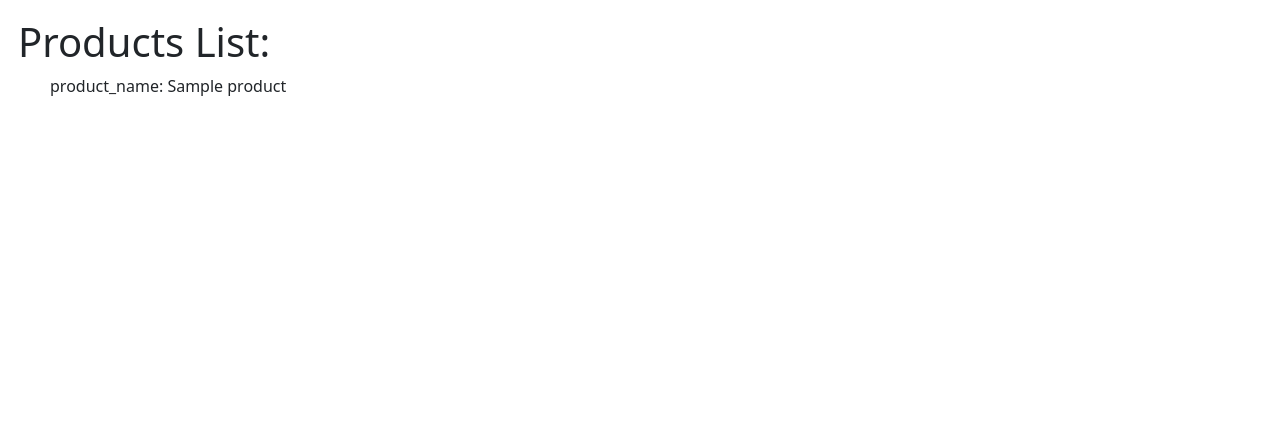
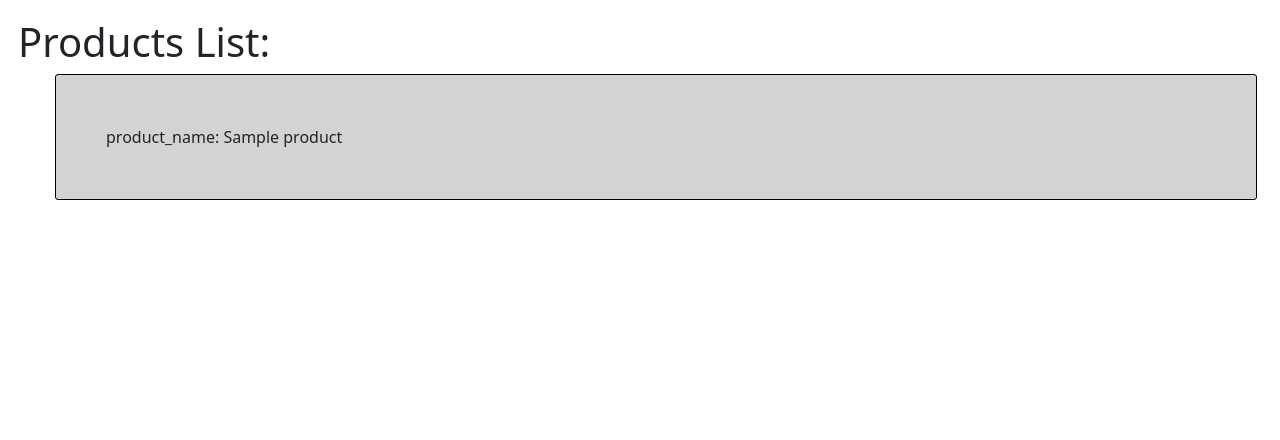
Before and after one commit to OmarThinks/cantiin_django, a Django app: page /products/ in a window 1280 px wide. Shown: the part 125-565 px from the top of the page. Run offline with Django 3.2, Linux system fonts and the light colour scheme; tables that the repository leaves empty hold one stand-in row (values such as "Sample post"); some libraries are stand-ins or nearby versions.

Commit message:
base_layout.html:abstracted

```diff
--- a/_app/assets/css/cards/product.css
+++ b/_app/assets/css/cards/product.css
@@ -0,0 +1,14 @@
+
+.product_card
+{
+	background-color: lightgrey;
+	border: solid 1px black;
+	border-radius: 3px;
+	margin : 5px;
+	padding: 50px;
+	transition: background .5s;
+}
+.product_card:hover
+{
+	background-color: white;
+}
--- a/_app/cantiin/templates/home.html
+++ b/_app/cantiin/templates/home.html
@@ -3,7 +3,7 @@
 {% block active_main_navbar %}home{% endblock %}
 {% block content %}
 
-<h1> Home :</h1>
+<h1> {{ title }}:</h1>
 <p>
 
 Welcome.
--- a/_app/cantiin/templates/products/list.html
+++ b/_app/cantiin/templates/products/list.html
@@ -1,22 +1,14 @@
 {% extends "base_layout.html" %}
-{% block title %}Products{% endblock %}
-{% block additional_css_files %}
-	<link rel="stylesheet" href="/static/css/cards/product.css">
-
-{% endblock %}
-
-{% block active_main_navbar %}products{% endblock %}
 {% block content %}
 
 
 
-<h1>Products List:</h1>
-
-
+<h1>{{ title }}:</h1>
 
 
 
 <ul>
+
     {% for product in products %}
 
     	<div class="product_card">
@@ -24,8 +16,7 @@
     	</div>
 
     {% endfor %}
+
 </ul>
 
-
-
 {% endblock %}
--- a/_app/cantiin/views.py
+++ b/_app/cantiin/views.py
@@ -16,11 +16,22 @@ def about(request):
 
 def homepage(request):
 	#return HttpResponse("Home Page")
-	return render(request, "home.html")
+	return render(request, "home.html",
+		{
+			"active_main_navbar": "home",
+			"title": "Home"
+		}
+		)
 
 def products_list(request):
 	products = Product.objects.order_by("id").all()
-	return render(request, "products/list.html",{"products":products})
+	return render(request, "products/list.html",
+		{
+			"products":products,
+			"additional_css_files":["/static/css/cards/product.css"],
+			"active_main_navbar": "products",
+			"title": "Products List"
+		})
 
 
 
--- a/_app/templates/base_layout.html
+++ b/_app/templates/base_layout.html
@@ -4,23 +4,17 @@
 
 	<link rel="stylesheet" href="/static/css/style.css">
 	<script src="/static/js/cantiin_functions.js"></script>
-
-	{% block additional_css_files %}{% endblock %}
-
-
+	{% for css_file_link in additional_css_files %}
+		<link rel="stylesheet" href="{{css_file_link}}">
+	{% endfor %}
 	<link rel="stylesheet" href="/static/bootstrap/css/bootstrap.min.css">
 	<script src="/static/bootstrap/js/jquery.js"></script>
 	<script src="/static/bootstrap/js/bootstrap.bundle.min.js"></script>
 
 <title id="page_title">
-{% block title %}{% endblock %} | Cantiin
+	{{ title }} | Cantiin
 </title>
 
-<style type="text/css">
-
-
-
-</style>
 
 	<title></title>
 </head>
@@ -100,8 +94,7 @@
 
 
 <script type="text/javascript">
-	let active_main_navbar = "{% block active_main_navbar %}{% endblock %}";
-	activateMainNavbarLink(active_main_navbar);
+	activateMainNavbarLink("{{ active_main_navbar }}");
 </script>
 
 
```
